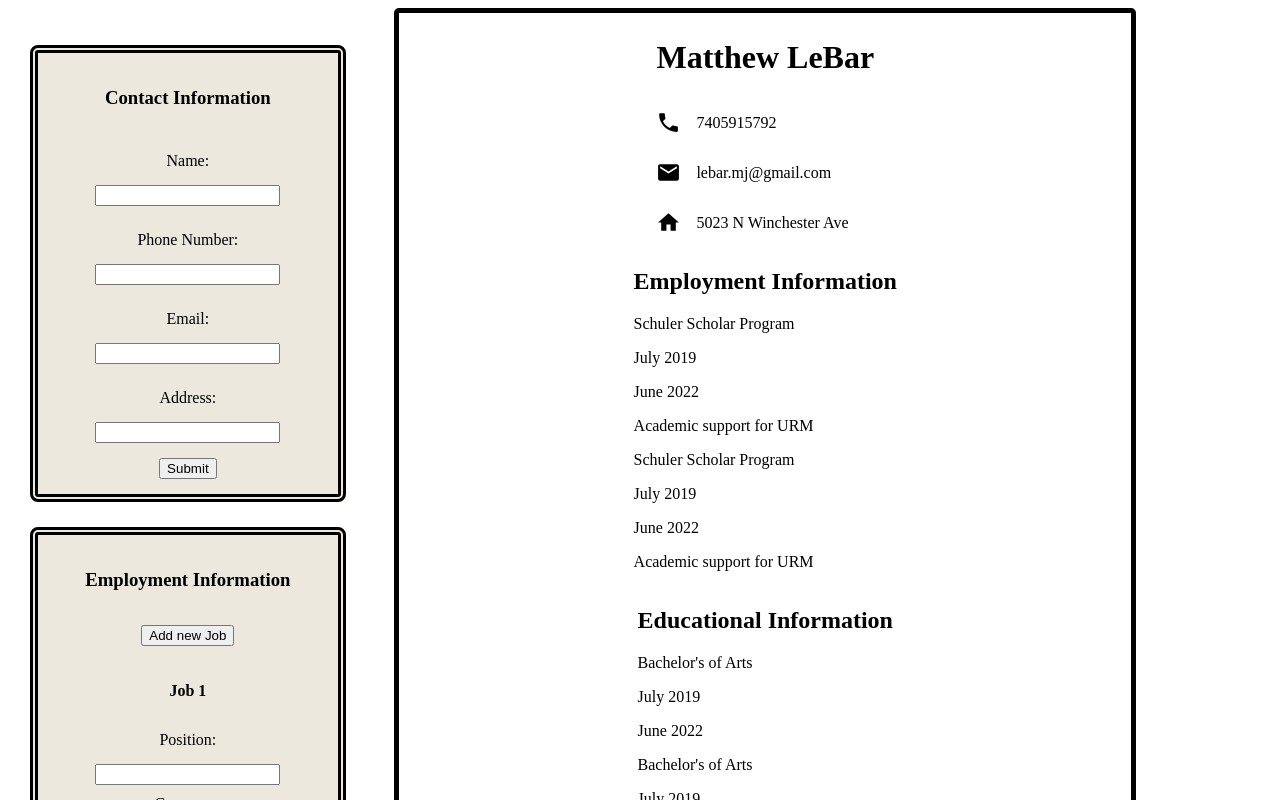
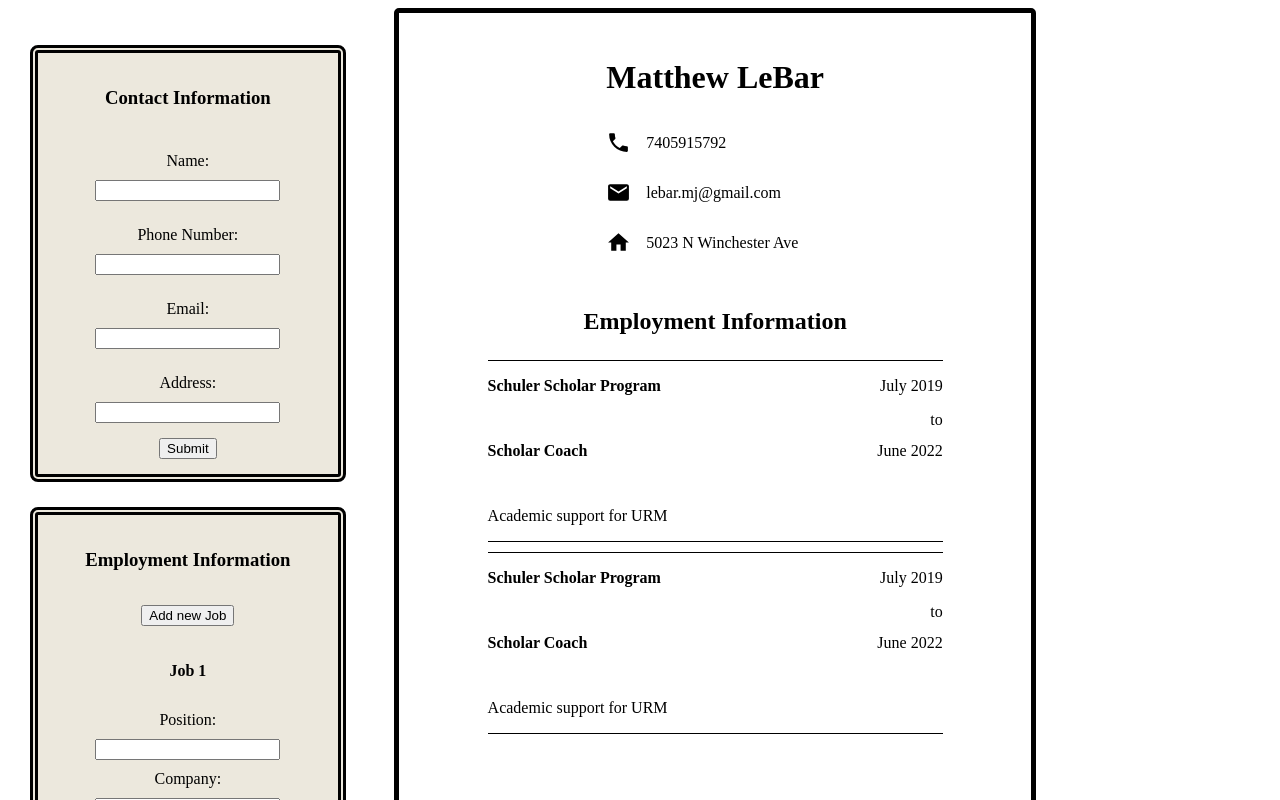
Before and after one commit to mjlebar/cv-Project, a React (Create React App) app: page / in a window 1280 px wide. Shown: the top 800 px of the page. Built offline with nearby package versions, Linux system fonts and the light colour scheme.

Commit message:
Finish styling components of CV

```diff
--- a/src/Components/CVEntry.js
+++ b/src/Components/CVEntry.js
@@ -1,20 +1,58 @@
 import { Component } from "react";
+import { CVEntryDiv } from "../Styles/CVEntryDiv";
+import { Lower } from "../Styles/Lower";
+import { MidLeft } from "../Styles/MidLeft";
+import { TopLeft } from "../Styles/TopLeft";
+import { MidRight } from "../Styles/MidRight";
+import { TopRight } from "../Styles/TopRight";
 
 class CVEntry extends Component {
   render() {
     return (
-      <div>
+      <CVEntryDiv>
         {Object.entries(this.props.entry).map((subEntry, subIndex) => {
-          if (subIndex !== 0) {
-            return (
-              <div className={subEntry[0]} key={subIndex}>
-                <p>{subEntry[1]}</p>
-              </div>
-            );
+          // we need this  switch statement because, with the way I've packaged css in this project, the only way to get elements to position correctly is to have them instantiate a JSX HTML type that contains the appropriate styling. Would be better to do via stylesheet - may change this when I revisit the project
+          switch (subEntry[0]) {
+            case "Company":
+            case "School":
+              return (
+                <TopLeft key={subIndex}>
+                  <p>{subEntry[1]}</p>
+                </TopLeft>
+              );
+            case "Position":
+            case "Degree":
+              return (
+                <MidLeft key={subIndex}>
+                  <p>{subEntry[1]}</p>
+                </MidLeft>
+              );
+            case "Start":
+              return (
+                <TopRight key={subIndex}>
+                  <p>{`${subEntry[1]}`}</p>
+                  <p>to</p>
+                </TopRight>
+              );
+            case "End":
+              return (
+                <MidRight key={subIndex}>
+                  <p>{subEntry[1]}</p>
+                </MidRight>
+              );
+            case "Description":
+              return (
+                <Lower key={subIndex}>
+                  <p>{subEntry[1]}</p>
+                </Lower>
+              );
+
+            default:
+              return <div></div>;
           }
         })}
         {/* we have the map to make sure we do not include the indexing information needed for clear input, i.e. job #1, degree #1, etc - that is not a part of typical CV styling. The css here is done by way of classes rather than importing CSS components, like the rest of the application, since that would involve some very complicated conditionsl here */}
-      </div>
+      </CVEntryDiv>
     );
   }
 }
--- a/src/Components/StructuredCVSection.js
+++ b/src/Components/StructuredCVSection.js
@@ -1,15 +1,16 @@
 import { Component } from "react";
+import { CVSection } from "../Styles/CVSection";
 import { CVEntry } from "./CVEntry";
 
 class StructuredCVsection extends Component {
   render() {
     return (
-      <div>
+      <CVSection>
         <h2>{this.props.title}</h2>
         {this.props.entries.map((entry, index) => (
           <CVEntry entry={entry} key={index}></CVEntry>
         ))}
-      </div>
+      </CVSection>
     );
   }
 }
--- a/src/Styles/CVDiv.js
+++ b/src/Styles/CVDiv.js
@@ -6,9 +6,10 @@ const CVDiv = styled.div`
   align-items: center;
   border: 5px solid black;
   border-radius: 5px;
-  padding: 5px;
-  width: 80%;
-  height: 1700px;
+  padding-block: 25px;
+
+  width: 70%;
+  height: 1200px;
   margin-left: 25px;
 `;
 // Styles the CV... aligns it, sizes it, and gives it borders
--- /dev/null
+++ b/src/Styles/CVEntryDiv.js
@@ -0,0 +1,16 @@
+import styled from "styled-components";
+
+const CVEntryDiv = styled.div`
+  display: grid;
+  grid-template-columns: 1fr 1fr;
+  grid-template-rows: 50px 50px 2fr;
+  border-block: 5px solid black;
+  width: 80%;
+  gap: 15px;
+  height: 75%;
+  border-block: 1px solid black;
+  margin-block: 5px;
+`;
+// Styles a single entry (ie job or degree) in the CV
+
+export { CVEntryDiv };
--- /dev/null
+++ b/src/Styles/CVSection.js
@@ -0,0 +1,14 @@
+import styled from "styled-components";
+
+const CVSection = styled.div`
+  display: flex;
+  flex-direction: column;
+  align-items: center;
+  border-radius: 5px;
+  padding: 5px;
+  width: 90%;
+  margin-block: 15px;
+`;
+// Styles a signle section of the CV
+
+export { CVSection };
--- a/src/Styles/InputDiv.js
+++ b/src/Styles/InputDiv.js
@@ -4,7 +4,7 @@ const InputDiv = styled.div`
   display: flex;
   flex-direction: column;
   align-items: center;
-  gap: 5px;
+  height: 75%;
 `;
 // A div to make inputs display stacked top to bottom, so the sections look relatively uniform
 
--- /dev/null
+++ b/src/Styles/Lower.js
@@ -0,0 +1,11 @@
+import styled from "styled-components";
+
+const Lower = styled.div`
+  grid-row-start: 3;
+  grid-row-end: 4;
+  grid-column-start: 1;
+  grid-column-end: 3;
+`;
+// styling for the description in each CV entry - named lower since it's in the lower part of the grid
+
+export { Lower };
--- /dev/null
+++ b/src/Styles/MidLeft.js
@@ -0,0 +1,12 @@
+import styled from "styled-components";
+
+const MidLeft = styled.div`
+  grid-row-start: 2;
+  grid-row-end: 3;
+  grid-column-start: 1;
+  grid-column-end: 2;
+  font-weight: 800;
+`;
+// styling for the mid left part of each CV Entry
+
+export { MidLeft };
--- /dev/null
+++ b/src/Styles/MidRight.js
@@ -0,0 +1,12 @@
+import styled from "styled-components";
+
+const MidRight = styled.div`
+  grid-row-start: 2;
+  grid-row-end: 3;
+  grid-column-start: 2;
+  grid-column-end: 3;
+  text-align: right;
+`;
+// styling for the mid right part of each CV Entry
+
+export { MidRight };
--- /dev/null
+++ b/src/Styles/TopLeft.js
@@ -0,0 +1,12 @@
+import styled from "styled-components";
+
+const TopLeft = styled.div`
+  grid-row-start: 1;
+  grid-row-end: 2;
+  grid-column-start: 1;
+  grid-column-end: 2;
+  font-weight: 800;
+`;
+// styling for the top left part of each CV Entry
+
+export { TopLeft };
--- /dev/null
+++ b/src/Styles/TopRight.js
@@ -0,0 +1,12 @@
+import styled from "styled-components";
+
+const TopRight = styled.div`
+  grid-row-start: 1;
+  grid-row-end: 2;
+  grid-column-start: 2;
+  grid-column-end: 3;
+  text-align: right;
+`;
+// styling for the top right part of each CV Entry
+
+export { TopRight };
```
